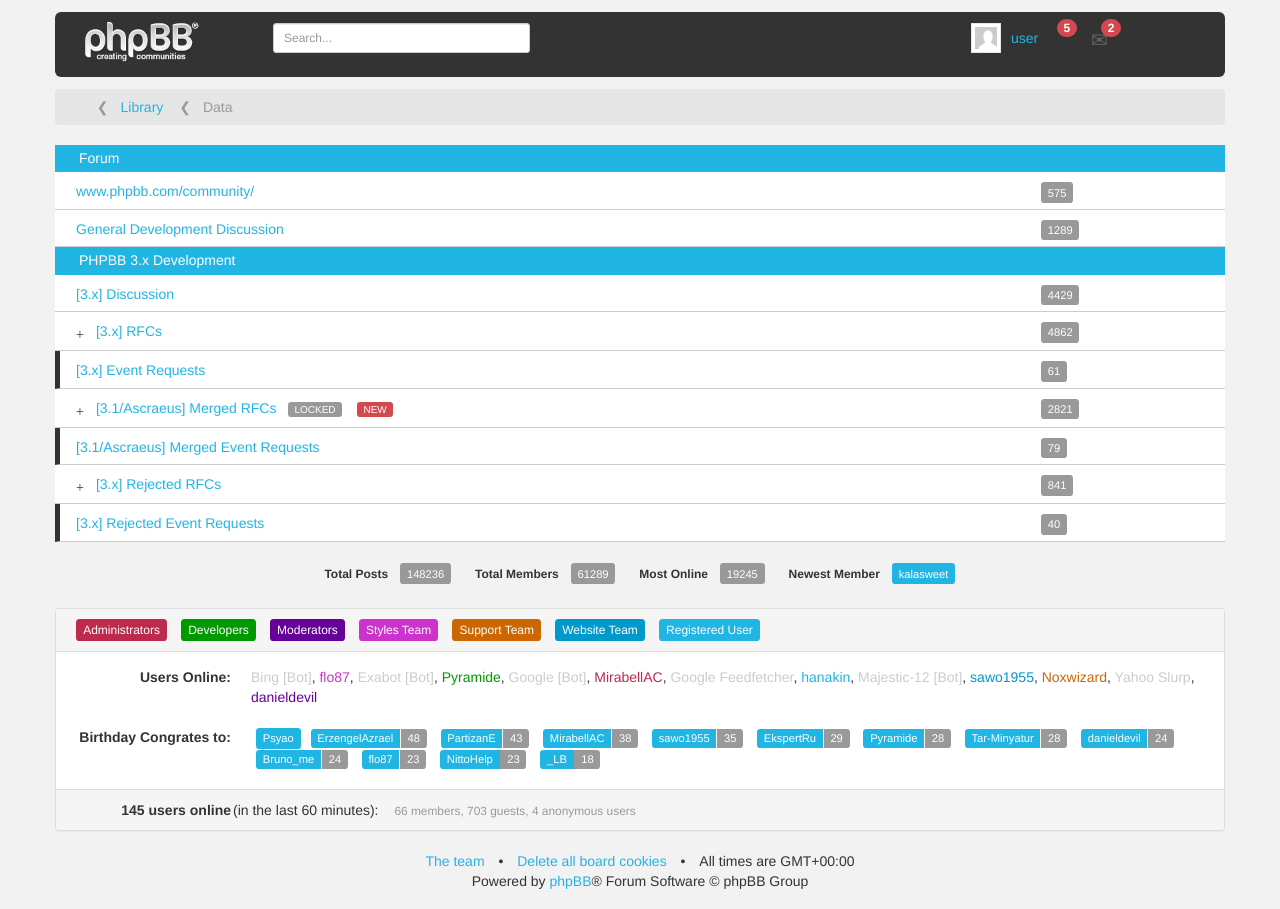
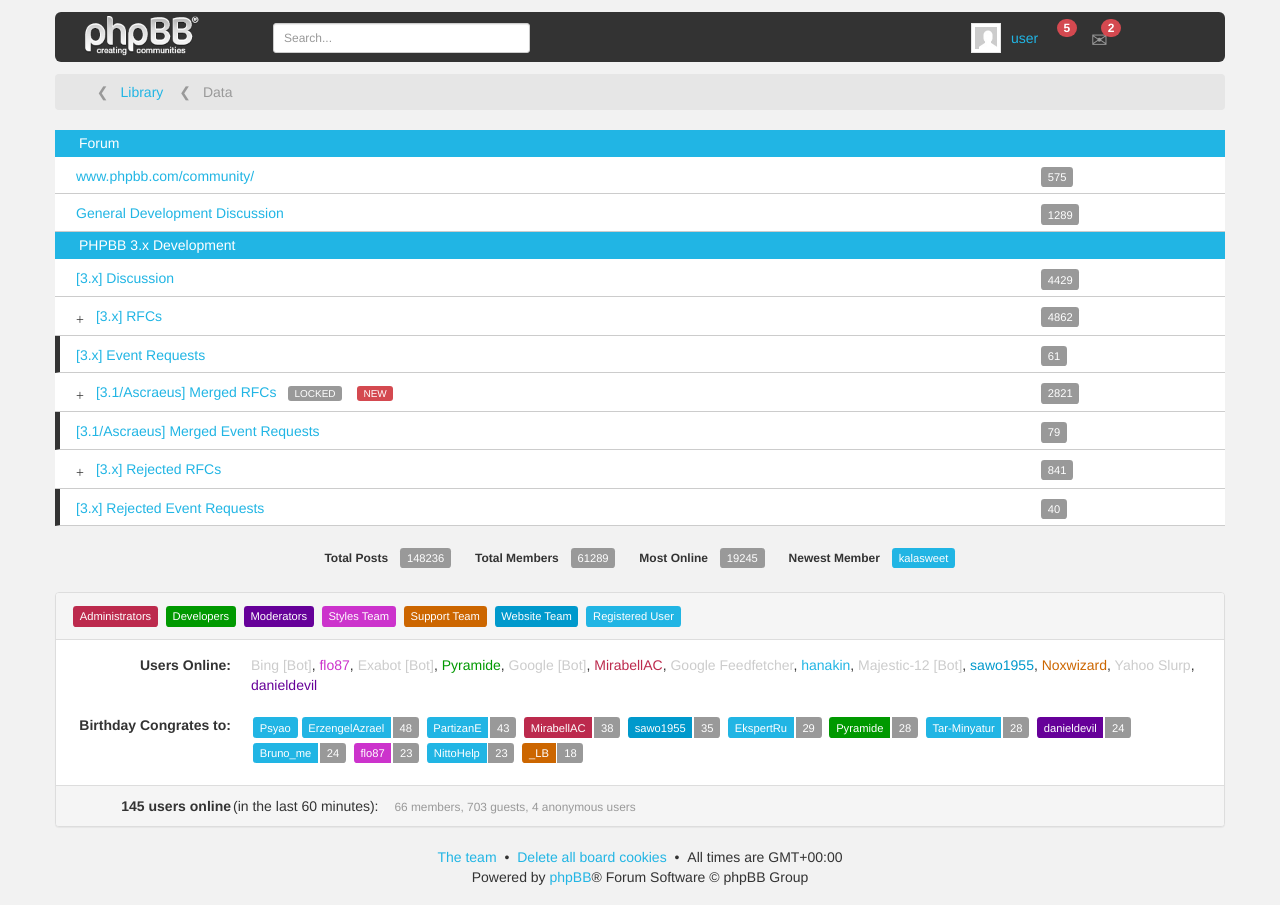
Before and after one commit to hanakin/ProMino, a PHP site: the page made by index.php in a window 1280 px wide. Run offline with PHP 8.4, Linux system fonts and the light colour scheme; style sheets or scripts are compiled from the project's sources; some libraries are stand-ins or nearby versions; some web fonts are replaced.

Commit message:
Re-Render theme.css

```diff
--- a/assests/css/theme.css
+++ b/assests/css/theme.css
@@ -13,8 +13,8 @@
 }
 .label-list > li a,
 .label-list > li span {
-  margin: 0 0 0 -3px;
-  padding: .3em .6em;
+  margin: 0 0 0 -2px;
+  padding: .2em .6em;
   font-size: .8em;
   font-weight: 500;
   color: #fff;
@@ -29,12 +29,14 @@
 }
 .label-list .label-list-left a,
 .label-list .label-list-left span {
+  display: inline-block;
   margin: 0;
   border-top-left-radius: .3em;
   border-bottom-left-radius: .3em;
 }
 .label-list .label-list-right a,
 .label-list .label-list-right span {
+  display: inline-block;
   border-top-right-radius: .3em;
   border-bottom-right-radius: .3em;
 }
@@ -54,7 +56,7 @@
   border-radius: 6px;
 }
 .header > hgroup a .glyphicon {
-  color: #666666;
+  color: #999999;
 }
 .header > hgroup a:hover .glyphicon {
   color: #ffffff;
@@ -66,7 +68,8 @@
   margin-top: 4px;
 }
 .header-logo {
-  margin-top: -2px;
+  margin-top: -8px;
+  margin-bottom: 0;
   top: 2px;
 }
 .header-avatar img {
@@ -261,14 +265,6 @@
 .info-online .panel-heading {
   font-size: 14px;
 }
-.info-online-legend .label {
-  font-size: 10px;
-}
-@media (min-width: 1200px) {
-  .info-online-legend .label {
-    font-size: 12px;
-  }
-}
 .info-online-stats {
   margin: 0;
 }
@@ -279,6 +275,10 @@
   padding-left: 12px;
   color: #999999;
 }
+.info-online .list-inline > li,
+.info-birthdays .list-inline > li {
+  padding: 2px;
+}
 /*
  * Copyright
  * --------------------------------------------------*/
@@ -286,37 +286,41 @@
   margin-bottom: 18px;
   font-size: 12px;
 }
+.footer ul li {
+  padding: 0 2px;
+}
 @media (min-width: 768px) {
   .footer {
     font-size: 14px;
   }
 }
-.label.admint {
-  background: #BC2A4D;
-}
 a.admint {
   color: #BC2A4D;
 }
-a.admint :hover {
+a.admint:hover {
   color: #92213c;
 }
-a:hover .label.admint {
+a:hover .label.admint,
+.label-list-left a.admint:hover {
   background: #92213c;
 }
-.label.dev {
-  background: #009900;
+.label.admint,
+.label-list-left a.admint {
+  background: #BC2A4D;
 }
 a.dev {
   color: #009900;
 }
-a.dev :hover {
+a.dev:hover {
   color: #006600;
 }
-a:hover .label.dev {
+a:hover .label.dev,
+.label-list-left a.dev:hover {
   background: #006600;
 }
-.label.modt {
-  background: #660099;
+.label.dev,
+.label-list-left a.dev {
+  background: #009900;
 }
 a.modt {
   color: #660099;
@@ -324,23 +328,27 @@
 a.modt:hover {
   color: #440066;
 }
-a:hover .label.modt {
+a:hover .label.modt,
+.label-list-left a.modt:hover {
   background: #440066;
 }
-.label.mod {
-  background: #0000CC;
+.label.modt,
+.label-list-left a.modt {
+  background: #660099;
 }
 a.mod {
   color: #0000CC;
 }
-a.mod :hover {
+a.mod:hover {
   color: #000099;
 }
-a:hover .label.mod {
+a:hover .label.mod,
+.label-list-left a.mod:hover {
   background: #000099;
 }
-.label.stylet {
-  background: #CC33CC;
+.label.mod,
+.label-list-left a.mod {
+  background: #0000CC;
 }
 a.stylet {
   color: #CC33CC;
@@ -348,11 +356,13 @@
 a.stylet:hover {
   color: #a329a3;
 }
-a:hover .label.stylet {
+a:hover .label.stylet,
+.label-list-left a.stylet:hover {
   background: #a329a3;
 }
-.label.supt {
-  background: #CC6600;
+.label.stylet,
+.label-list-left a.stylet {
+  background: #CC33CC;
 }
 a.supt {
   color: #CC6600;
@@ -360,11 +370,13 @@
 a.supt:hover {
   color: #994d00;
 }
-a:hover .label.supt {
+a:hover .label.supt,
+.label-list-left a.supt:hover {
   background: #994d00;
 }
-.label.webt {
-  background: #0099CC;
+.label.supt,
+.label-list-left a.supt {
+  background: #CC6600;
 }
 a.webt {
   color: #0099CC;
@@ -372,11 +384,13 @@
 a.webt:hover {
   color: #007399;
 }
-a:hover .label.webt {
+a:hover .label.webt,
+.label-list-left a.webt:hover {
   background: #007399;
 }
-.label.bot {
-  background: #cccccc;
+.label.webt,
+.label-list-left a.webt {
+  background: #0099CC;
 }
 a.bot {
   color: #cccccc;
--- a/assests/less/modules/info.less
+++ b/assests/less/modules/info.less
@@ -6,9 +6,6 @@
 @media (min-width: @screen-desktop) { .info-stats { margin-left: 13%; } }
 @media (min-width: @screen-large-desktop) { .info-stats { margin-left: 22%; } }
 .info-online .panel-heading { font-size: @font-size-base; }
-.info-online-legend .label { font-size: 10px; }
-@media (min-width: @screen-large-desktop) { .info-online-legend .label { font-size: 12px; } }
-
 .info-online-stats {
 	margin: 0;
 	dd {
@@ -18,7 +15,6 @@
 			color: @gray;
 		}
 	}
-}.info-online .list-inline > li,
 }
 .info-online .list-inline > li,
 .info-birthdays .list-inline > li { padding: 2px; }
```
Also changed, not shown: other parts of assests/css/theme.css (+23 -5 lines).
